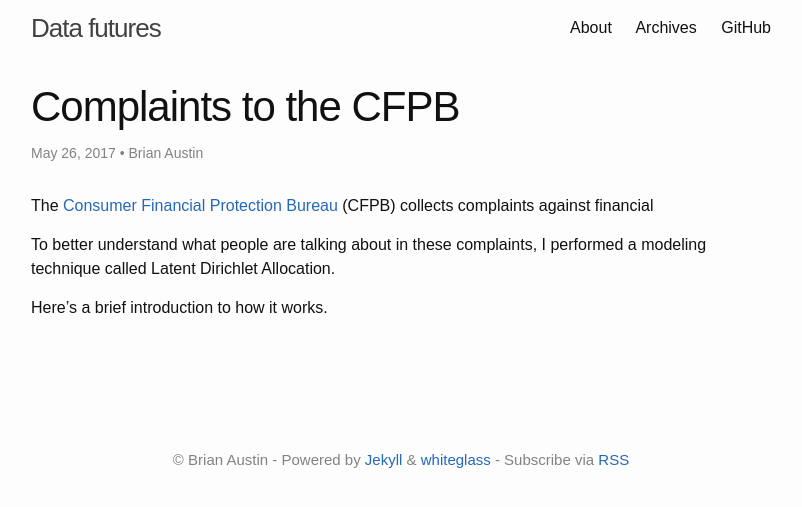
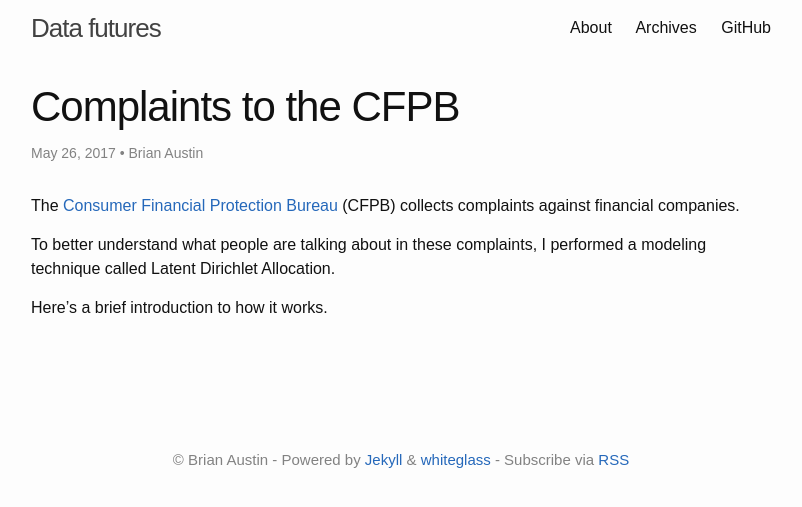
Before and after one commit to austinbrian/blog, a Jekyll site: the page built from _posts/2017-05-26-cfpb_topic_modeling.md, in a window 1280 px wide. Shown: the top 507 px of the page, without its empty margins (239-1041 px from the left). Built offline with Jekyll 4.4.1, drawn with Linux system fonts in a browser that asks for light colours; our own code applies the rules of GitHub Pages for plain Markdown files.

Commit message:
yml changes and cfpb mod

```diff
--- a/_config.yml
+++ b/_config.yml
@@ -16,7 +16,7 @@
 title: Data futures
 author: Brian Austin
 description: Long on data.
-baseurl: "" # the subpath of your site, e.g. /blog
+baseurl: /blog # the subpath of your site, e.g. /blog
 url: "https://austinbrian.github.io" # the base hostname & protocol for your site, e.g. http://example.com
 lang: en
 timezone: EST
--- a/_posts/2017-05-26-cfpb_topic_modeling.md
+++ b/_posts/2017-05-26-cfpb_topic_modeling.md
@@ -1,10 +1,10 @@
 ---
-# layout: post
+layout: post
 title: "Complaints to the CFPB"
 author: "Brian Austin"
 meta: "CFPB, civic engagement, complaints database"
 ---
-The [Consumer Financial Protection Bureau](https://www.consumerfinance.gov/) (CFPB) collects complaints against financial
+The [Consumer Financial Protection Bureau](https://www.consumerfinance.gov/) (CFPB) collects complaints against financial companies.
 
 To better understand what people are talking about in these complaints, I performed a modeling technique called Latent Dirichlet Allocation.
 
```
Also changed, not shown: 1 other file.
